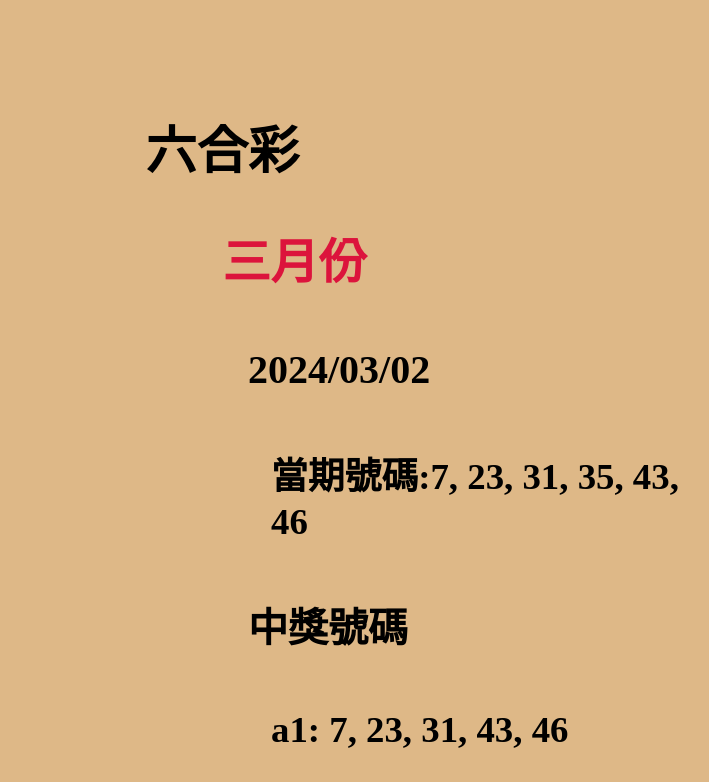
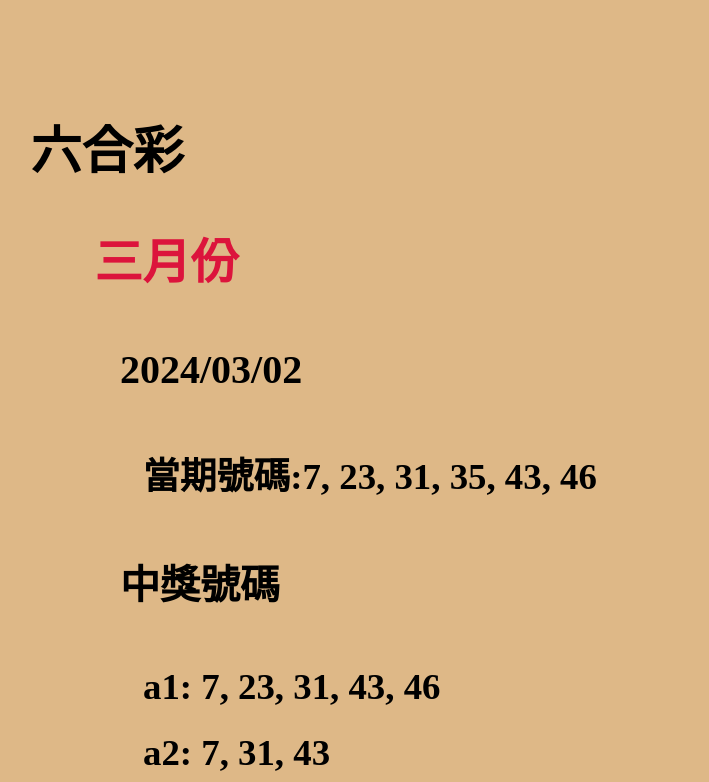
Before and after one commit to BboyJayJ/Lottery, a plain HTML site: page index.html in a window 1280 px wide. Shown: the top 782 px of the page, without its empty margins (144-853 px from the left). Drawn offline with Linux system fonts and the light colour scheme.

Commit message:
Add files via upload

```diff
--- a/mainstyle.css
+++ b/mainstyle.css
@@ -11,11 +11,11 @@ body {
 
 #main h2 {
     font-size: 3.2rem;
-    margin: 3vw 17vw;
+    margin: 3vw 8vw;
 }
 
 #lottery {
-    margin: 0 25vw;
+    margin: 0 15vw;
 }
 
 #lottery p {
```
